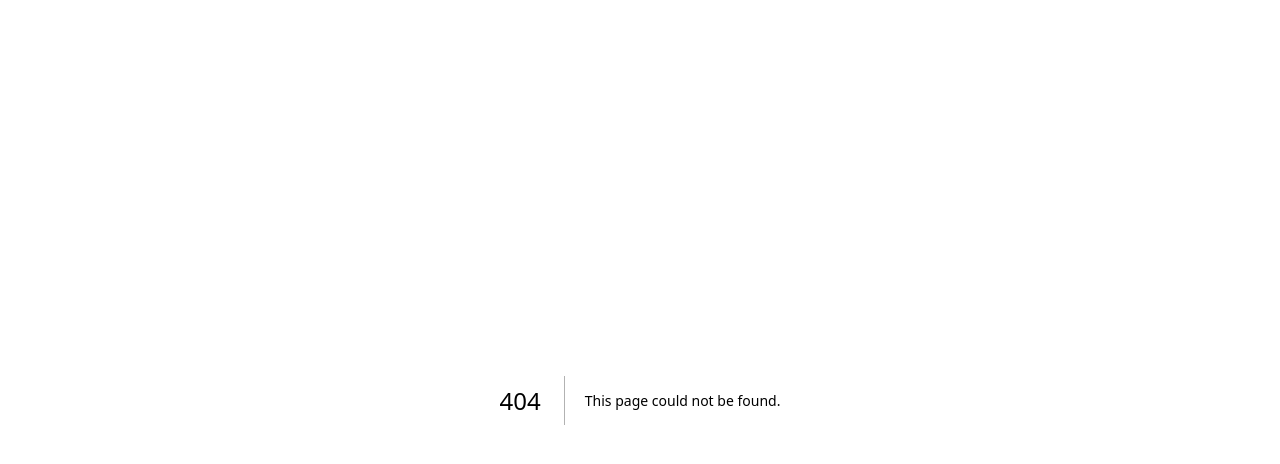
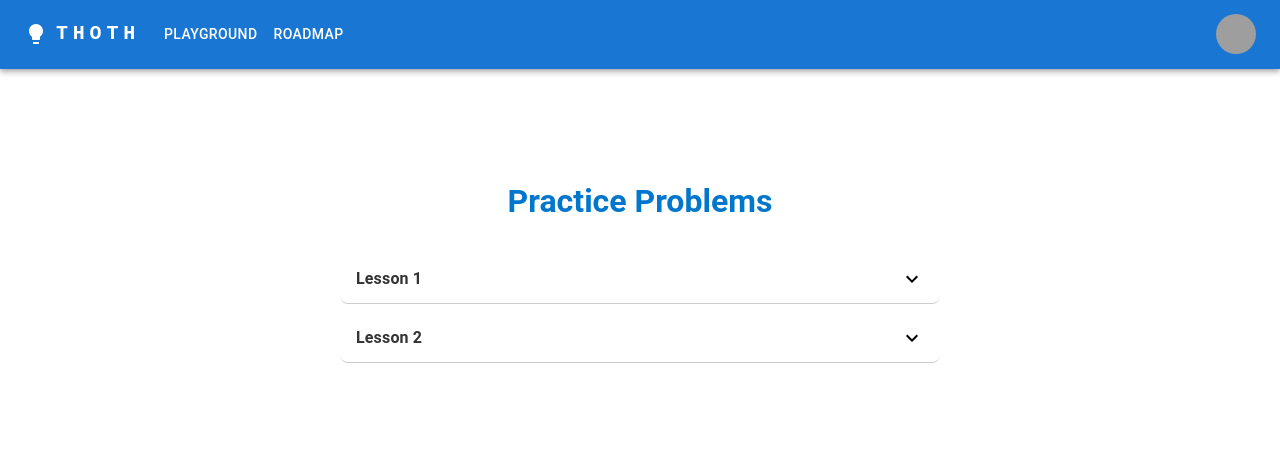
Before and after one commit to SWE-F23/thoth.github.io, a Next.js app: page /mainpage/practiceset in a window 1280 px wide. Before the commit this address had no page. Shown: the top 464 px of the page. Built offline with nearby package versions, Linux system fonts and the light colour scheme; grey boxes are pictures that could not be loaded.

Commit message:
implement problem set page

```diff
--- a/pages/mainpage/AppBar.tsx
+++ b/pages/mainpage/AppBar.tsx
@@ -56,6 +56,11 @@ function ResponsiveAppBar() {
     routeToProfile();
   };
 
+  const handlePlayground = () => {
+    handleCloseUserMenu();
+    routeToPlayground();
+  }
+
   const router = useRouter();
 
   const routeToRoadMap = () => {
@@ -64,6 +69,10 @@ function ResponsiveAppBar() {
 
   const routeToProfile = () => {
     router.push('./profile');
+  }
+
+  const routeToPlayground = () => {
+    router.push('./practiceset');
   }
 
   return (
@@ -119,7 +128,7 @@ function ResponsiveAppBar() {
               }}
             >
               {pages.map((page) => (
-                <MenuItem key={page} onClick={handleRoadMap}>
+                <MenuItem key={page} onClick={page === "PlayGround" ? handlePlayground : handleRoadMap}>
                   <Typography textAlign="center">{page}</Typography>
                 </MenuItem>
               ))}
@@ -149,7 +158,7 @@ function ResponsiveAppBar() {
             {pages.map((page) => (
               <Button
                 key={page}
-                onClick={handleRoadMap}
+                onClick={page === "PlayGround" ? handlePlayground : handleRoadMap}
                 sx={{ my: 2, color: "white", display: "block" }}
               >
                 {page}
--- a/pages/mainpage/home.tsx
+++ b/pages/mainpage/home.tsx
@@ -4,7 +4,7 @@ import { auth } from "../firebase";
 import React, { useState, useEffect, useRef } from "react";
 import { useRouter } from 'next/navigation';
 import '../../src/app/globals.css';
-import Test from './LessonDemo'
+import Test from './lesson'
 import Editor from '@monaco-editor/react';
 import { Button } from "@mui/material";
 
--- /dev/null
+++ b/pages/mainpage/practiceset.tsx
@@ -0,0 +1,246 @@
+import * as React from "react";
+import ListSubheader from "@mui/material/ListSubheader";
+import List from "@mui/material/List";
+import ListItemButton from "@mui/material/ListItemButton";
+import ListItemText from "@mui/material/ListItemText";
+import Collapse from "@mui/material/Collapse";
+import ExpandLess from "@mui/icons-material/ExpandLess";
+import ExpandMore from "@mui/icons-material/ExpandMore";
+import PlayCircleIcon from "@mui/icons-material/PlayCircle";
+import CodeIcon from "@mui/icons-material/Code";
+import ResponsiveAppBar from "./AppBar";
+import '../../src/app/globals.css';
+
+interface LessonProps {
+  lessonNumber: number;
+  openSent: boolean;
+  showDescription: boolean;
+  handleClick: () => void;
+  handleDescriptionClick: () => void;
+}
+
+const LessonItem: React.FC<LessonProps> = ({
+  lessonNumber,
+  openSent,
+  showDescription,
+  handleClick,
+  handleDescriptionClick,
+}) => {
+  const lessonLinks: Record<string, any> = {
+    lesson1: {
+      problems: [
+        "https://www.hackerrank.com/challenges/cpp-hello-world/problem?isFullScreen=true",
+        "...",
+        "...",
+      ],
+      videoSolutions: ["https://www.youtube.com/", "...", "..."],
+      codeSolutions: ["https://ideone.com/qAVjdh", "...", "..."],
+    },
+    lesson2: {
+      problems: ["...", "...", "..."],
+      videoSolutions: ["...", "...", "..."],
+      codeSolutions: ["...", "...", "..."],
+    },
+  };
+
+  const generateLessonData = () => {
+    const lessonData = lessonLinks[`lesson${lessonNumber}`];
+
+    return lessonData.problems.map((problem: string, index: number) => {
+      const videoSolution: string = lessonData.videoSolutions[index];
+      const codeSolution: string = lessonData.codeSolutions[index];
+
+      let difficultyText: string = "";
+      switch (index) {
+        case 0:
+          difficultyText = "Easy";
+          break;
+        case 1:
+          difficultyText = "Medium";
+          break;
+        case 2:
+          difficultyText = "Hard";
+          break;
+        default:
+          difficultyText = "";
+      }
+
+      return (
+        <ListItemButton
+          key={index}
+          component="a"
+          href={problem}
+          target="_blank"
+          rel="noopener noreferrer"
+          sx={{
+            pl: 6,
+            width: "100%",
+            fontSize: "1.4rem",
+            borderRadius: "0px",
+            borderBottom: openSent ? "1px solid #ccc" : "none",
+            display: "grid",
+            gridTemplateColumns: "repeat(4, 1fr)", // Grid layout
+            alignItems: "center",
+            gap: "75px",
+          }}
+        >
+          <ListItemText
+            sx={{
+              color: "black",
+              letterSpacing: "0.5px",
+            }}
+          >
+            Problem {index + 1}
+          </ListItemText>
+          <ListItemText
+            sx={{
+              color:
+                difficultyText === "Easy"
+                  ? "green"
+                  : difficultyText === "Medium"
+                  ? "orange"
+                  : "red",
+            }}
+          >
+            {difficultyText}
+          </ListItemText>
+          <a
+            href={videoSolution}
+            target="_blank"
+            rel="noopener noreferrer"
+            style={{ color: "blue" }}
+          >
+            <PlayCircleIcon />
+          </a>
+          <a
+            href={codeSolution}
+            target="_blank"
+            rel="noopener noreferrer"
+            style={{ color: "black" }}
+          >
+            <CodeIcon />
+          </a>
+        </ListItemButton>
+      );
+    });
+  };
+
+  return (
+    <>
+      <ListItemButton
+        sx={{
+          fontSize: "2.2rem",
+          width: "100%",
+          borderRadius: "8px",
+          marginBottom: "10px",
+          borderBottom: "1px solid #ccc",
+        }}
+        onClick={handleClick}
+      >
+        <ListItemText
+          primary={
+            openSent ? (
+              <>
+                <strong>Lesson {lessonNumber}</strong>
+                {showDescription && (
+                  <span>Problem Video Solution Code Solution</span>
+                )}
+              </>
+            ) : (
+              <strong>Lesson {lessonNumber}</strong>
+            )
+          }
+          sx={{ color: "#333", fontWeight: "bold", width: "100%" }}
+          onClick={handleDescriptionClick}
+        />
+        {openSent ? <ExpandLess /> : <ExpandMore />}
+      </ListItemButton>
+      <Collapse in={openSent} timeout="auto" unmountOnExit>
+        <List component="div" disablePadding>
+          {generateLessonData()}
+        </List>
+      </Collapse>
+    </>
+  );
+};
+
+const NestedList: React.FC = () => {
+  const [openSent1, setOpenSent1] = React.useState<boolean>(false);
+  const [showDescription1, setShowDescription1] =
+    React.useState<boolean>(false);
+
+  const handleClickSent1 = () => {
+    setOpenSent1(!openSent1);
+    setShowDescription1(false);
+  };
+
+  const handleDescriptionClick1 = () => {
+    setShowDescription1(!showDescription1);
+  };
+
+  const [openSent2, setOpenSent2] = React.useState<boolean>(false);
+  const [showDescription2, setShowDescription2] =
+    React.useState<boolean>(false);
+
+  const handleClickSent2 = () => {
+    setOpenSent2(!openSent2);
+    setShowDescription2(false);
+  };
+
+  const handleDescriptionClick2 = () => {
+    setShowDescription2(!showDescription2);
+  };
+
+  return (
+      <div className="homepage">
+      <ResponsiveAppBar />
+      <List
+        sx={{
+          width: "100%",
+          maxWidth: 600,
+          bgcolor: "background.paper",
+          margin: "100px auto",
+          textAlign: "center",
+          paddingBottom: "20px",
+        }}
+        component="nav"
+        aria-labelledby="nested-list-subheader"
+      >
+        <ListSubheader
+          sx={{
+            fontSize: "2rem",
+            color: "#0077cc",
+            width: "100%",
+            textAlign: "center",
+            marginBottom: "30px",
+            fontWeight: "bold",
+          }}
+          component="div"
+          id="nested-list-subheader"
+        >
+          <strong>Practice Problems</strong>
+        </ListSubheader>
+
+        {/* Lesson 1 */}
+        <LessonItem
+          lessonNumber={1}
+          openSent={openSent1}
+          showDescription={showDescription1}
+          handleClick={handleClickSent1}
+          handleDescriptionClick={handleDescriptionClick1}
+        />
+
+        {/* Lesson 2 */}
+        <LessonItem
+          lessonNumber={2}
+          openSent={openSent2}
+          showDescription={showDescription2}
+          handleClick={handleClickSent2}
+          handleDescriptionClick={handleDescriptionClick2}
+        />
+      </List>
+    </div>
+  );
+};
+
+export default NestedList;
--- a/src/app/globals.css
+++ b/src/app/globals.css
@@ -78,11 +78,9 @@
 .homepage {
   height: 100%;
   width:  100%;
-
   position: fixed;
   top: 0;
   left: 0;
-
   background-color: white;
 }
 
@@ -199,11 +197,6 @@
   width: 100%;
 }
 
-
 .editor{
   height: 100%;
 }
-
-.appbar{
-  height: 7%;
-}
```
Also changed, not shown: pages/mainpage/lesson.tsx (renamed from pages/mainpage/LessonDemo.tsx).
